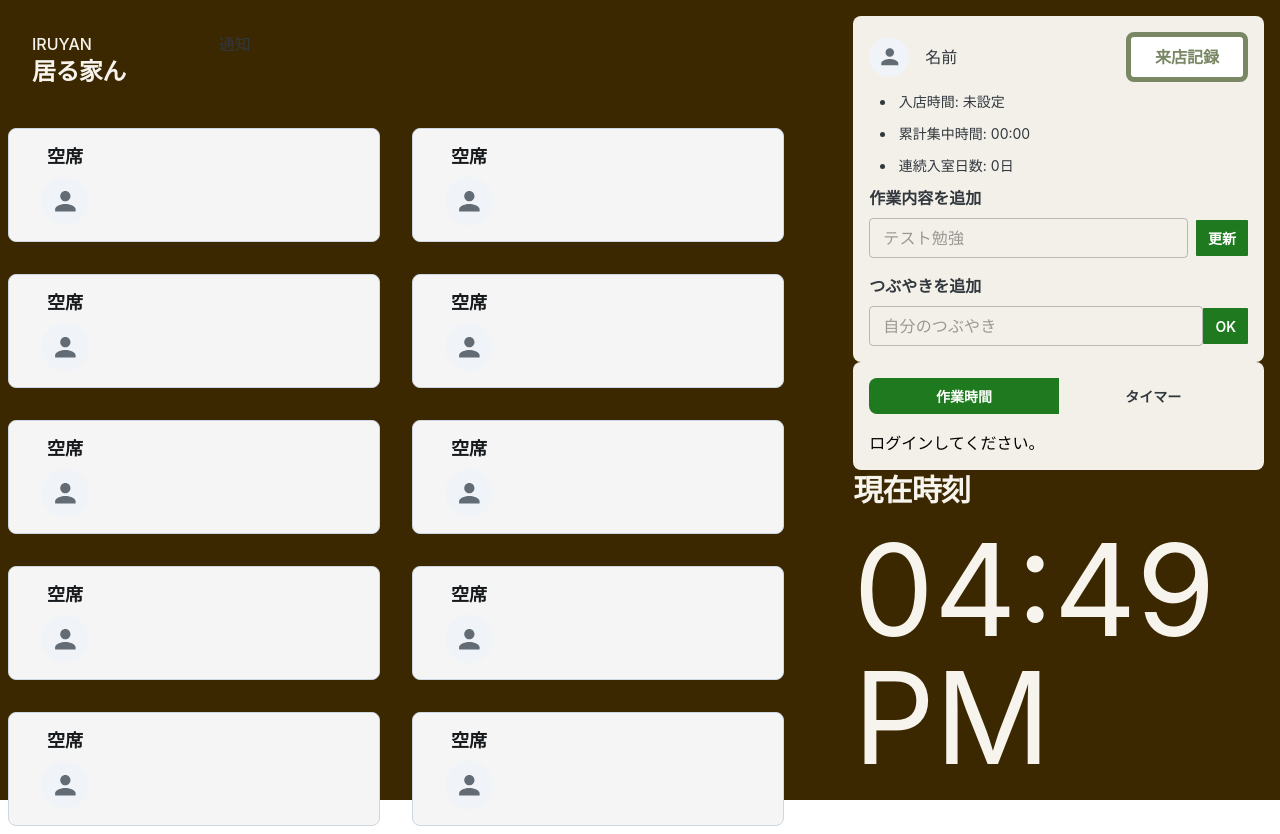
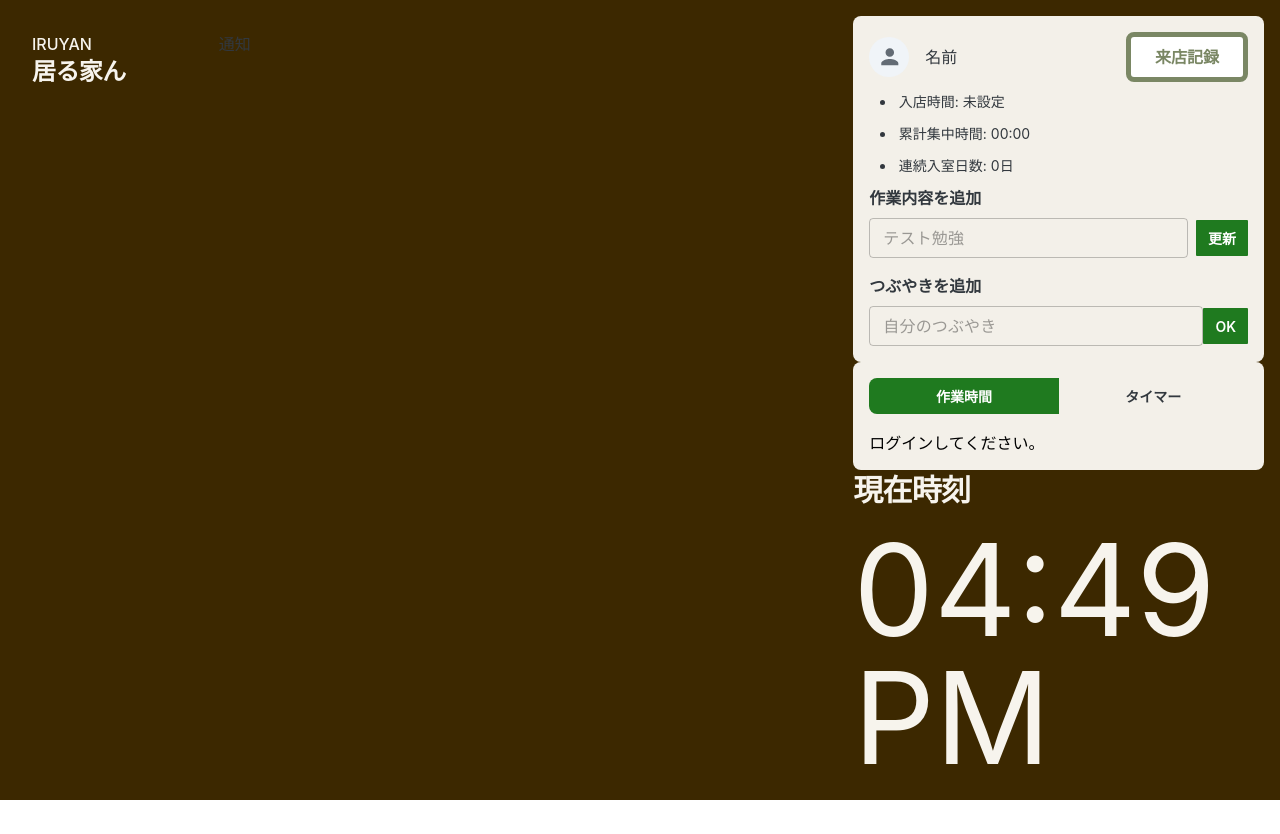
Before and after one commit to OverAgers/iruyan, a Next.js app in the folder iruyan-front/: page /rooms/1 in a window 1280 px wide. After the commit the page ends 800 px from the top, so only its background shows below. Built offline with nearby package versions, Linux system fonts and the light colour scheme.

Commit message:
update:シート関連の修正

```diff
--- a/iruyan-front/src/features/seats/components/seats.tsx
+++ b/iruyan-front/src/features/seats/components/seats.tsx
@@ -15,12 +15,12 @@ export default function Seats() {
         (seat) => !seat.isVacant && seat.name === currentUser.name
       );
       if (occupiedSeat) {
-        sitOnSeat(occupiedSeat.id, currentUser);
+        sitOnSeat(occupiedSeat.seatId, currentUser);
       }
     }
   }, [currentUser, seats]);
 
-  const handleSeatClick = (seatId: number, isVacant: boolean) => {
+  const handleSeatClick = (seatId: string, isVacant: boolean) => {
     if (isVacant) {
       if (currentUser) {
         sitOnSeat(seatId, currentUser);
@@ -29,7 +29,7 @@ export default function Seats() {
       }
     } else {
       // 座っているのが自分自身かどうかを確認
-      const seat = seats.find((s) => s.id === seatId);
+      const seat = seats.find((s) => s.seatId === seatId);
       if (seat && seat.name === currentUser?.name) {
         leaveSeat(seatId);
       } else {
@@ -42,10 +42,10 @@ export default function Seats() {
     <Box sx={{ width: 800 }}>
       <Grid2 container spacing={2}>
         {seats.map((seat) => (
-          <Grid2 key={seat.id}>
+          <Grid2 key={seat.seatId}>
             <SeatCard
               {...seat}
-              onClick={() => handleSeatClick(seat.id, seat.isVacant)}
+              onClick={() => handleSeatClick(seat.seatId, seat.isVacant)}
             />
           </Grid2>
         ))}
--- a/iruyan-front/src/stores/seats-store.ts
+++ b/iruyan-front/src/stores/seats-store.ts
@@ -6,21 +6,12 @@ import { occupySeat, vacateSeat } from "@/utils/seat-utils";
 
 export type SeatStore = {
   seats: SeatsInfo[];
-  sitOnSeat: (id: number, userInfo: UserInfo) => void;
-  leaveSeat: (id: number) => void;
+  sitOnSeat: (id: string, userInfo: UserInfo) => void;
+  leaveSeat: (id: string) => void;
 };
 
 const initialSeats: SeatsInfo[] = [
-  { id: 1, isVacant: true, name: "空席", image: "", note: "", task: "" },
-  { id: 2, isVacant: true, name: "空席", image: "", note: "", task: "" },
-  { id: 3, isVacant: true, name: "空席", image: "", note: "", task: "" },
-  { id: 4, isVacant: true, name: "空席", image: "", note: "", task: "" },
-  { id: 5, isVacant: true, name: "空席", image: "", note: "", task: "" },
-  { id: 6, isVacant: true, name: "空席", image: "", note: "", task: "" },
-  { id: 7, isVacant: true, name: "空席", image: "", note: "", task: "" },
-  { id: 8, isVacant: true, name: "空席", image: "", note: "", task: "" },
-  { id: 9, isVacant: true, name: "空席", image: "", note: "", task: "" },
-  { id: 10, isVacant: true, name: "空席", image: "", note: "", task: "" },
+
 ];
 
 const useSeatStore = create<SeatStore>((set) => ({
--- a/iruyan-front/src/types/seats-info.ts
+++ b/iruyan-front/src/types/seats-info.ts
@@ -2,7 +2,7 @@ export type SeatsInfo = {
   seatId: string;
   roomId: string;
   seatNumber: number;
-  isVacant?: boolean;
+  isVacant: boolean;
   name?: string;
   image?: string;
   note?: string;
--- a/iruyan-front/src/utils/seat-utils.ts
+++ b/iruyan-front/src/utils/seat-utils.ts
@@ -4,11 +4,11 @@ import { UserInfo } from "@/types/user-info";
 
 export const occupySeat = (
   seats: SeatsInfo[],
-  seatId: number,
+  seatId: string,
   userInfo: UserInfo
 ): SeatsInfo[] => {
   return seats.map((seat) =>
-    seat.id === seatId && seat.isVacant
+    seat.seatId === seatId && seat.isVacant
       ? {
           ...seat,
           isVacant: false,
@@ -21,9 +21,12 @@ export const occupySeat = (
   );
 };
 
-export const vacateSeat = (seats: SeatsInfo[], seatId: number): SeatsInfo[] => {
+export const vacateSeat = (
+  seats: SeatsInfo[],
+  seatId: string
+): SeatsInfo[] => {
   return seats.map((seat) =>
-    seat.id === seatId && !seat.isVacant
+    seat.seatId === seatId && !seat.isVacant
       ? {
           ...seat,
           isVacant: true,
```
Also changed, not shown: iruyan-front/src/components/ui/card/seat-card.tsx (+5 -5 lines).
